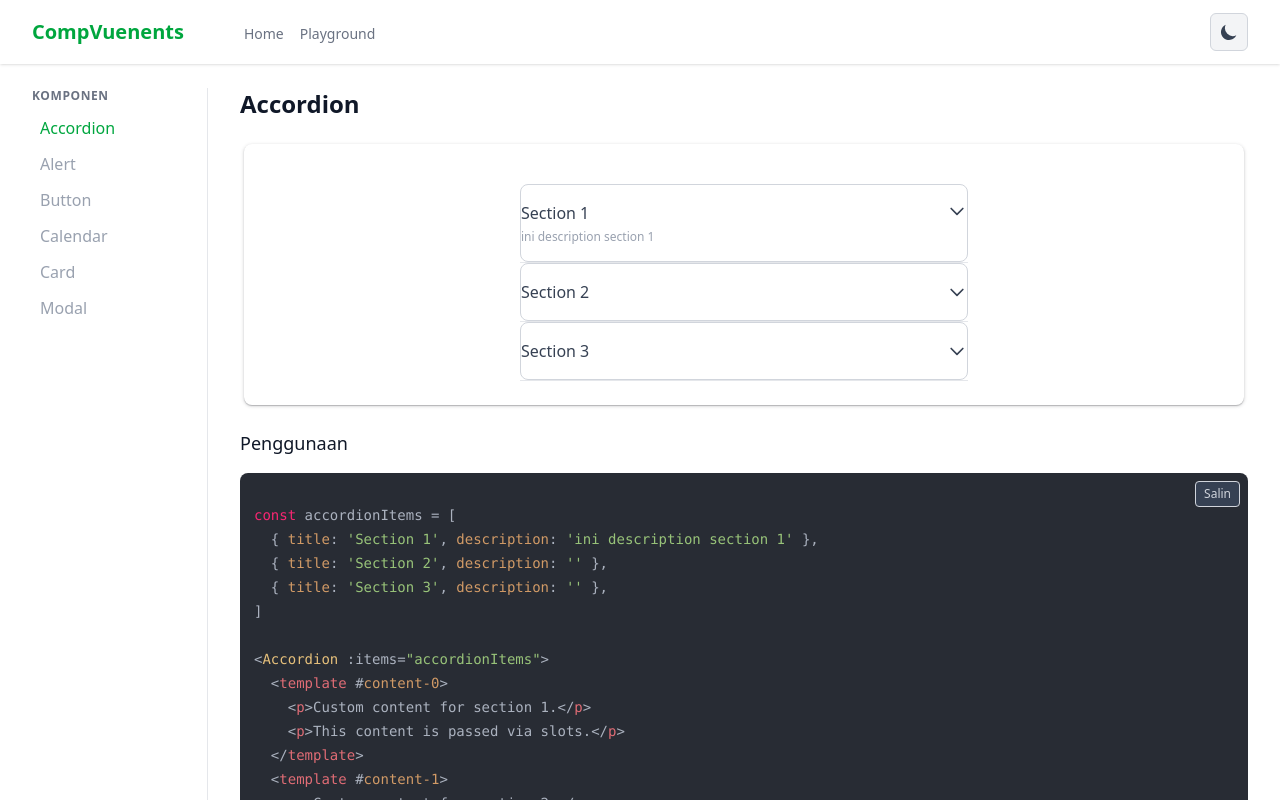
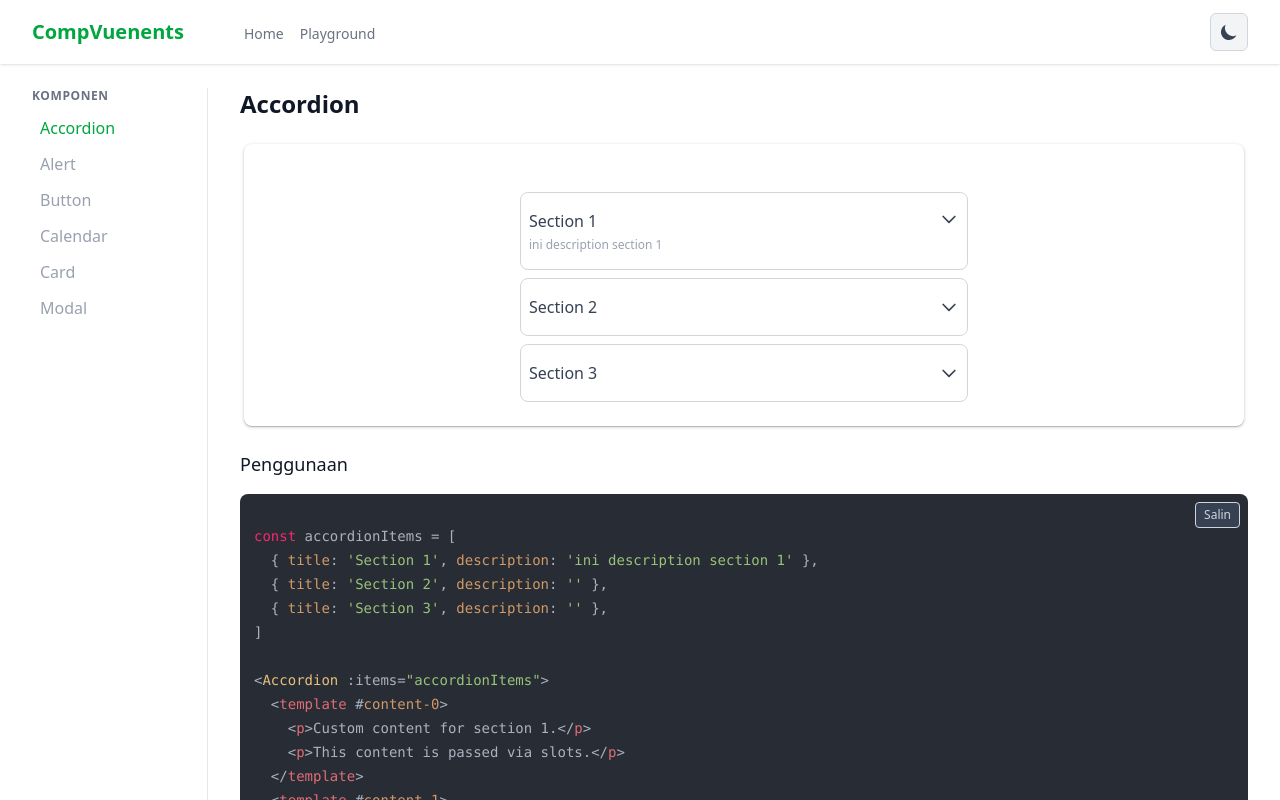
Before and after one commit to ubay1/compvuenents, a Vue app: page /components/accordion in a window 1280 px wide. Shown: the top 800 px of the page. Built offline with nearby package versions, Linux system fonts and the light colour scheme.

Commit message:
fix komponen accordion, alert, button

```diff
--- a/src/components/elements/Accordion.vue
+++ b/src/components/elements/Accordion.vue
@@ -44,11 +44,7 @@ const onLeave = (el: any) => {
 
 <template>
   <div class="w-full max-w-md mx-auto">
-    <div
-      v-for="(item, index) in items"
-      :key="index"
-      class="border-b border-gray-200 dark:border-gray-700"
-    >
+    <div v-for="(item, index) in items" :key="index" class="mt-2">
       <button
         @click="toggleAccordion(index)"
         :class="
@@ -58,10 +54,10 @@ const onLeave = (el: any) => {
         "
       >
         <div class="flex flex-col gap-1">
-          <span class="font-medium text-gray-700 dark:text-gray-200">{{ item.title }}</span>
-          <span v-if="item.description" class="text-xs text-gray-400 dark:text-gry-700">{{
-            item.description
-          }}</span>
+          <span class="font-medium text-gray-700 dark:text-gray-200 px-2"> {{ item.title }} </span>
+          <span v-if="item.description" class="text-xs text-gray-400 px-2 dark:text-gry-700">
+            {{ item.description }}
+          </span>
         </div>
         <span :class="accordionVariant({ open: item.isOpen }).icon()">
           <svg
--- a/src/utils/tw-variants/components/accordion.ts
+++ b/src/utils/tw-variants/components/accordion.ts
@@ -16,10 +16,10 @@ export const accordionVariant = tv({
     },
     open: {
       true: {
-        icon: 'rotate-180',
+        icon: 'px-2 rotate-180',
       },
       false: {
-        icon: 'rotate-0',
+        icon: 'px-2 rotate-0',
       },
     },
   },
--- a/src/utils/tw-variants/components/alert.ts
+++ b/src/utils/tw-variants/components/alert.ts
@@ -3,7 +3,7 @@ import { tv } from 'tailwind-variants'
 export const alertVariant = tv({
   slots: {
     base: 'p-4 mb-4 rounded-lg relative border flex items-start',
-    buttonX: 'absolute top-1.5 right-3 bg-transparent border-none text-2xl cursor-pointer',
+    buttonX: 'absolute top-1 p-0 right-3 bg-transparent border-none text-2xl cursor-pointer',
   },
   variants: {
     color: {
--- a/src/utils/tw-variants/components/button.ts
+++ b/src/utils/tw-variants/components/button.ts
@@ -13,7 +13,8 @@ export const buttonVariant = tv({
       false: '',
     },
     size: {
-      sm: 'h-8 px-2 text-sm',
+      xs: 'h-8 px-2 text-[10px]',
+      sm: 'h-10 px-2 text-sm',
       md: 'h-12 px-4 text-base',
       lg: 'h-16 px-6 text-lg',
     },
--- a/src/views/components/ButtonView.vue
+++ b/src/views/components/ButtonView.vue
@@ -5,7 +5,7 @@ import BasicTable, { type TableColumn } from '@/components/elements/table/Basic.
 import HighlightCode from '@/components/elements/HighlightCode.vue'
 
 const variantsButton: ButtonVariant[] = ['primary', 'secondary', 'danger', 'warning', 'info']
-const sizeButton: ButtonSize[] = ['sm', 'md', 'lg']
+const sizeButton: ButtonSize[] = ['xs', 'sm', 'md', 'lg']
 
 const columnsProps: TableColumn[] = [
   {
```
Also changed, not shown: 1 other file (tests, documents, lock files or other folders).
